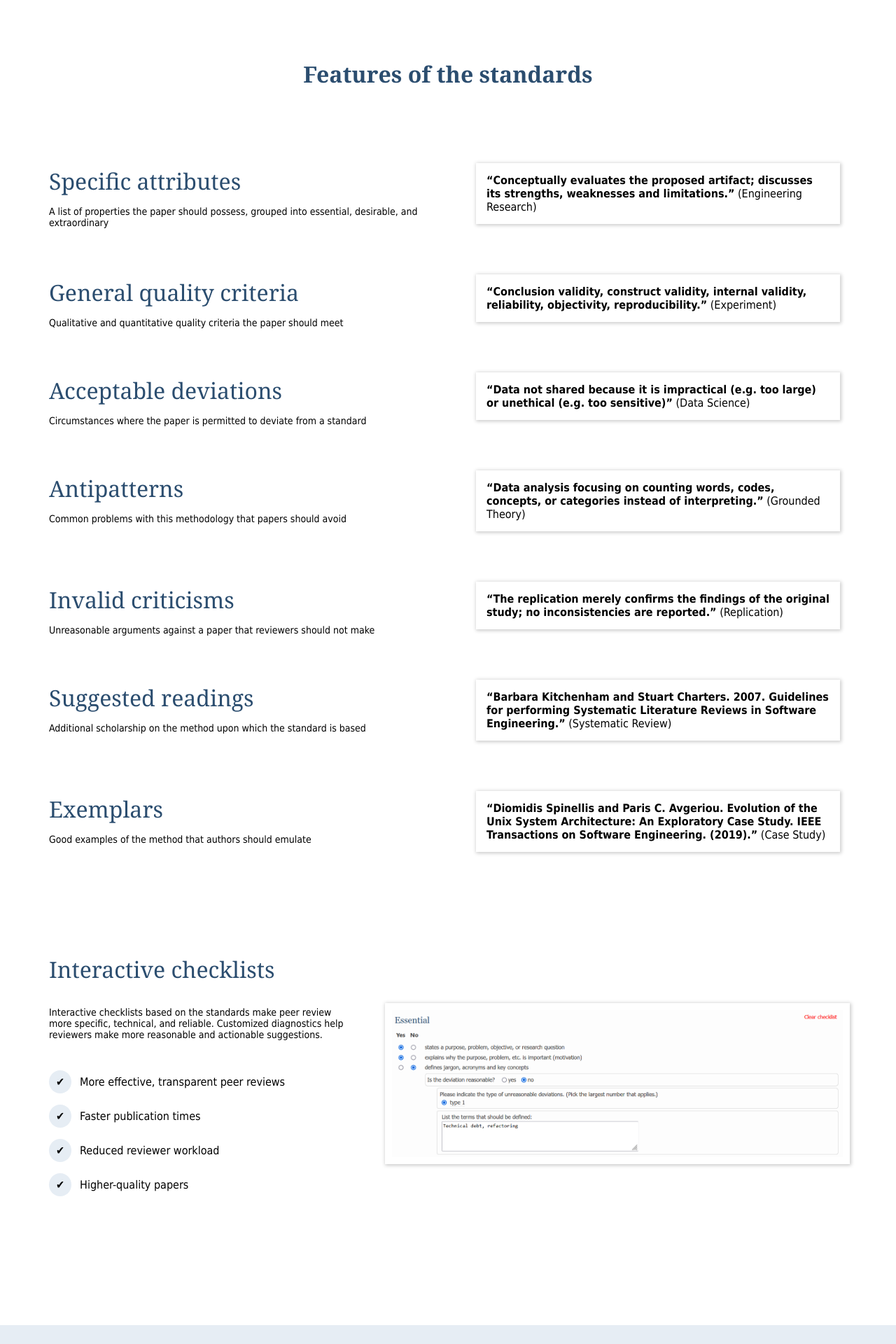
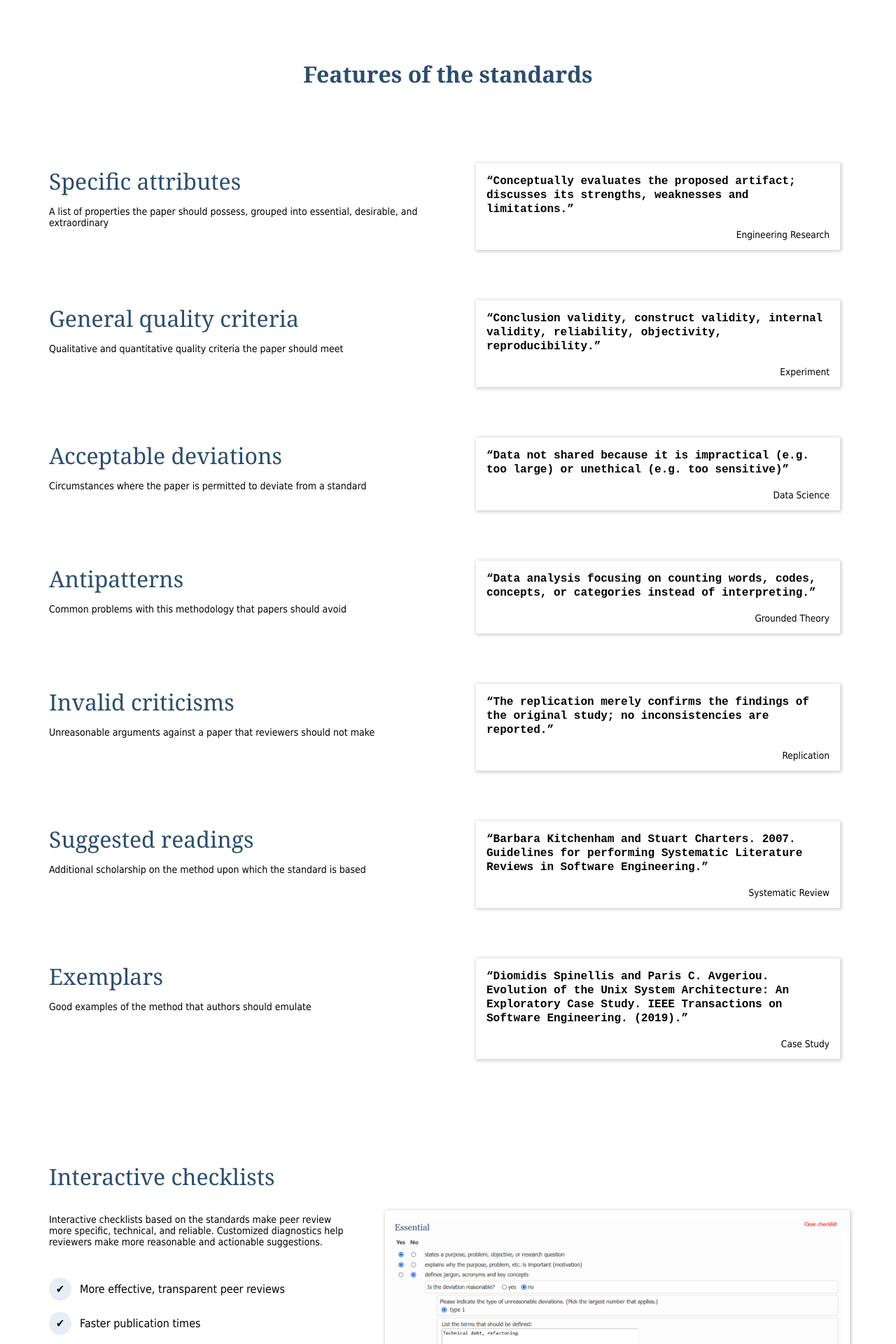
Before and after one commit to eschltz/standardstest, a Jekyll site: the page built from index.md, in a window 1280 px wide. Shown: the part 1377-3297 px from the top of the page at 70% size. Built offline with Jekyll 4.4.1, drawn with Linux system fonts in a browser that asks for light colours.

Commit message:
Landing page style fixes

```diff
--- a/assets/css/style.scss
+++ b/assets/css/style.scss
@@ -331,10 +331,17 @@ main .page-link {
 	box-shadow: 1px 1px 5px 1px #ccc;
 	transition: 0.3s;
 	padding: 15px;
+	padding-bottom: 30px;
 }
 
 .feature-list-example p q {
 	font-weight: bold;
+	font-family: "Courier New", monospace;
+}
+
+.feature-list-example p span {
+	font-size: 0.85em;
+	float: right;
 }
 
 #instruction-section div h3 {
--- a/index.md
+++ b/index.md
@@ -57,7 +57,7 @@ layout: default
 			<p>A list of properties the paper should possess, grouped into essential, desirable, and extraordinary</p>
 		</div>
 		<div class="feature-list-example">
-			<p><q cite="https://www2.sigsoft.org/EmpiricalStandards/docs/standards?standard=EngineeringResearch#">Conceptually evaluates the proposed artifact; discusses its strengths, weaknesses and limitations.</q> (Engineering Research)</p>
+			<p><q cite="https://www2.sigsoft.org/EmpiricalStandards/docs/standards?standard=EngineeringResearch#">Conceptually evaluates the proposed artifact; discusses its strengths, weaknesses and limitations.</q><br><br><span>Engineering Research</span></p>
 		</div>
 	</div>
 
@@ -67,7 +67,7 @@ layout: default
 			<p>Qualitative and quantitative quality criteria the paper should meet</p>
 		</div>
 		<div class="feature-list-example">
-			<p><q cite="https://www2.sigsoft.org/EmpiricalStandards/docs/standards?standard=Experiments#">Conclusion validity, construct validity, internal validity, reliability, objectivity, reproducibility.</q> (Experiment)</p>
+			<p><q cite="https://www2.sigsoft.org/EmpiricalStandards/docs/standards?standard=Experiments#">Conclusion validity, construct validity, internal validity, reliability, objectivity, reproducibility.</q><br><br><span>Experiment</span></p>
 		</div>
 	</div>
 
@@ -77,7 +77,7 @@ layout: default
 			<p>Circumstances where the paper is permitted to deviate from a standard</p>
 		</div>
 		<div class="feature-list-example">
-			<p><q cite="https://www2.sigsoft.org/EmpiricalStandards/docs/standards?standard=DataScience#">Data not shared because it is impractical (e.g. too large) or unethical (e.g. too sensitive)</q> (Data Science)</p>
+			<p><q cite="https://www2.sigsoft.org/EmpiricalStandards/docs/standards?standard=DataScience#">Data not shared because it is impractical (e.g. too large) or unethical (e.g. too sensitive)</q><br><br><span>Data Science</span></p>
 		</div>
 	</div>
 
@@ -87,7 +87,7 @@ layout: default
 			<p>Common problems with this methodology that papers should avoid</p>
 		</div>
 		<div class="feature-list-example">
-			<p><q cite="https://www2.sigsoft.org/EmpiricalStandards/docs/standards?standard=GroundedTheory#">Data analysis focusing on counting words, codes, concepts, or categories instead of interpreting.</q> (Grounded Theory)</p>
+			<p><q cite="https://www2.sigsoft.org/EmpiricalStandards/docs/standards?standard=GroundedTheory#">Data analysis focusing on counting words, codes, concepts, or categories instead of interpreting.</q><br><br><span>Grounded Theory</span></p>
 		</div>
 	</div>
 
@@ -97,7 +97,7 @@ layout: default
 			<p>Unreasonable arguments against a paper that reviewers should not make</p>
 		</div>
 		<div class="feature-list-example">
-			<p><q cite="https://www2.sigsoft.org/EmpiricalStandards/docs/standards?standard=Replication#">The replication merely confirms the findings of the original study; no inconsistencies are reported.</q> (Replication)</p>
+			<p><q cite="https://www2.sigsoft.org/EmpiricalStandards/docs/standards?standard=Replication#">The replication merely confirms the findings of the original study; no inconsistencies are reported.</q><br><br><span>Replication</span></p>
 		</div>
 	</div>
 
@@ -107,7 +107,7 @@ layout: default
 			<p>Additional scholarship on the method upon which the standard is based</p>
 		</div>
 		<div class="feature-list-example">
-			<p><q cite="https://www2.sigsoft.org/EmpiricalStandards/docs/standards?standard=SystematicReviews#">Barbara Kitchenham and Stuart Charters. 2007. Guidelines for performing Systematic Literature Reviews in Software Engineering.</q> (Systematic Review)</p>
+			<p><q cite="https://www2.sigsoft.org/EmpiricalStandards/docs/standards?standard=SystematicReviews#">Barbara Kitchenham and Stuart Charters. 2007. Guidelines for performing Systematic Literature Reviews in Software Engineering.</q><br><br><span>Systematic Review</span></p>
 		</div>
 	</div>
 
@@ -117,7 +117,7 @@ layout: default
 			<p>Good examples of the method that authors should emulate</p>
 		</div>
 		<div class="feature-list-example">
-			<p><q cite="https://www2.sigsoft.org/EmpiricalStandards/docs/standards?standard=CaseStudy">Diomidis Spinellis and Paris C. Avgeriou. Evolution of the Unix System Architecture: An Exploratory Case Study. IEEE Transactions on Software Engineering. (2019).</q> (Case Study)</p>
+			<p><q cite="https://www2.sigsoft.org/EmpiricalStandards/docs/standards?standard=CaseStudy">Diomidis Spinellis and Paris C. Avgeriou. Evolution of the Unix System Architecture: An Exploratory Case Study. IEEE Transactions on Software Engineering. (2019).</q><br><br><span>Case Study</span></p>
 		</div>
 	</div>
 
```
